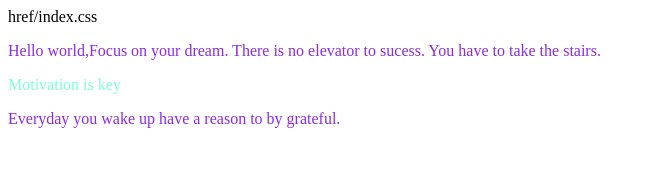
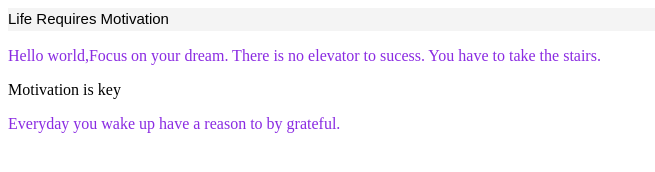
Before and after one commit to HassanToyin/stella, a plain HTML site: page Index.html in a window 1280 px wide. Shown: the whole page, without its empty margins (0-655 px from the left). Drawn offline with Linux system fonts and the light colour scheme.

Commit message:
modify files

```diff
--- a/Index.css
+++ b/Index.css
@@ -2,7 +2,13 @@ p{
     color:blueviolet;
 }
 a{
-    color:aquamarine;
+    color:black;
     padding: auto;
     width: 20%;
 }
+h1{
+    color:black;
+    font: 15px/1.5 Arial, Helvetica, sans-serif;
+    margin: auto;
+    background-color: #f4f4f4;
+}
--- a/Index.html
+++ b/Index.html
@@ -3,10 +3,11 @@
 <head>
     <meta charset="UTF-8">
     <meta name="viewport" content="width=device-width, initial-scale=1.0">
-    <title>Document</title>
-    <head>href/index.css</head><link rel="stylesheet" href="Index.css">
+    <title>TOYIN MOTIVATION / Welcome</title>
+    <link rel="stylesheet" href="Index.css">
 </head>
 <body>
+    <h1>Life Requires Motivation</h1>
     <p>Hello world,Focus on your dream. There is no elevator to sucess. You have to take the stairs.</p>
     <a>Motivation is key</a>
     <p>Everyday you wake up have a reason to by grateful.</p>
```
